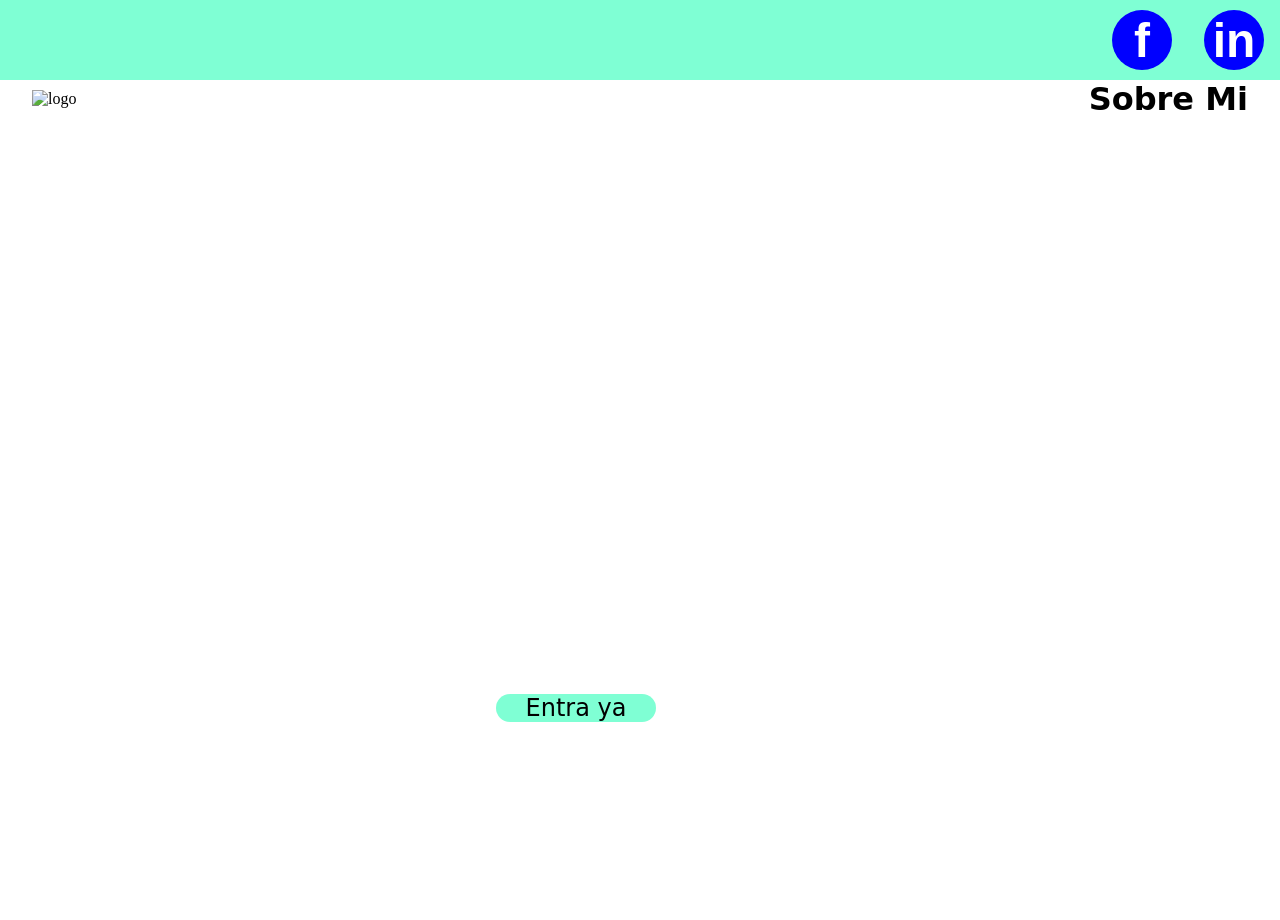
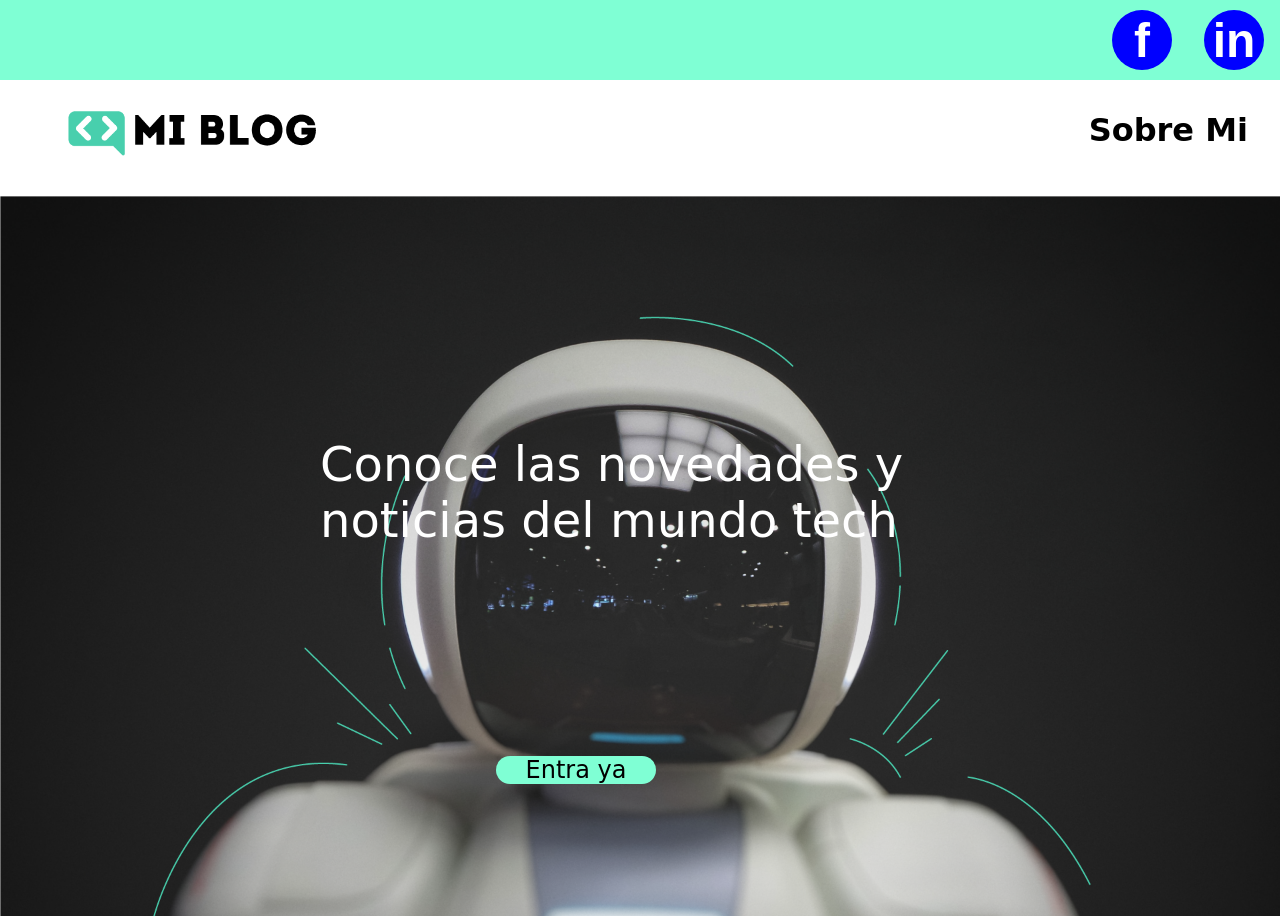
Before and after one commit to Willy23jaramillo/curso-practico-cssgrid, a plain HTML site: page index.html in a window 1280 px wide. Before the commit the page ends 800 px from the top, so only its background shows below. Drawn offline with Linux system fonts and the light colour scheme.

Commit message:
Update index.html
2 reparacion visual imagenes

```diff
--- a/index.html
+++ b/index.html
@@ -15,7 +15,7 @@
             <a class="l" href="https://www.linkedin.com/in/willy-jaramillo-849416258/"><p>in</p></a>
         </div>
         <nav>
-            <img class="I" src="./image/Logo-negro.png" alt="logo">
+            <img class="I" src="Logo-negro.png" alt="logo">
             <a  class="a-n" href="">Sobre Mi</a>
  </nav>
        <section class="usuario">
@@ -27,7 +27,7 @@
         <section>
             <h1 class="m-s-title">Conoce las novedades y noticias del mundo tech</h1>
             <a class="m-s-a" href="">Entra ya</a>
-            <img class="m-s-i" src="./image/Cover.png" alt="">
+            <img class="m-s-i" src="Cover.png" alt="portada con titulo conoce las novedades y noticias del mundo ">
 
         </section>
 
```
